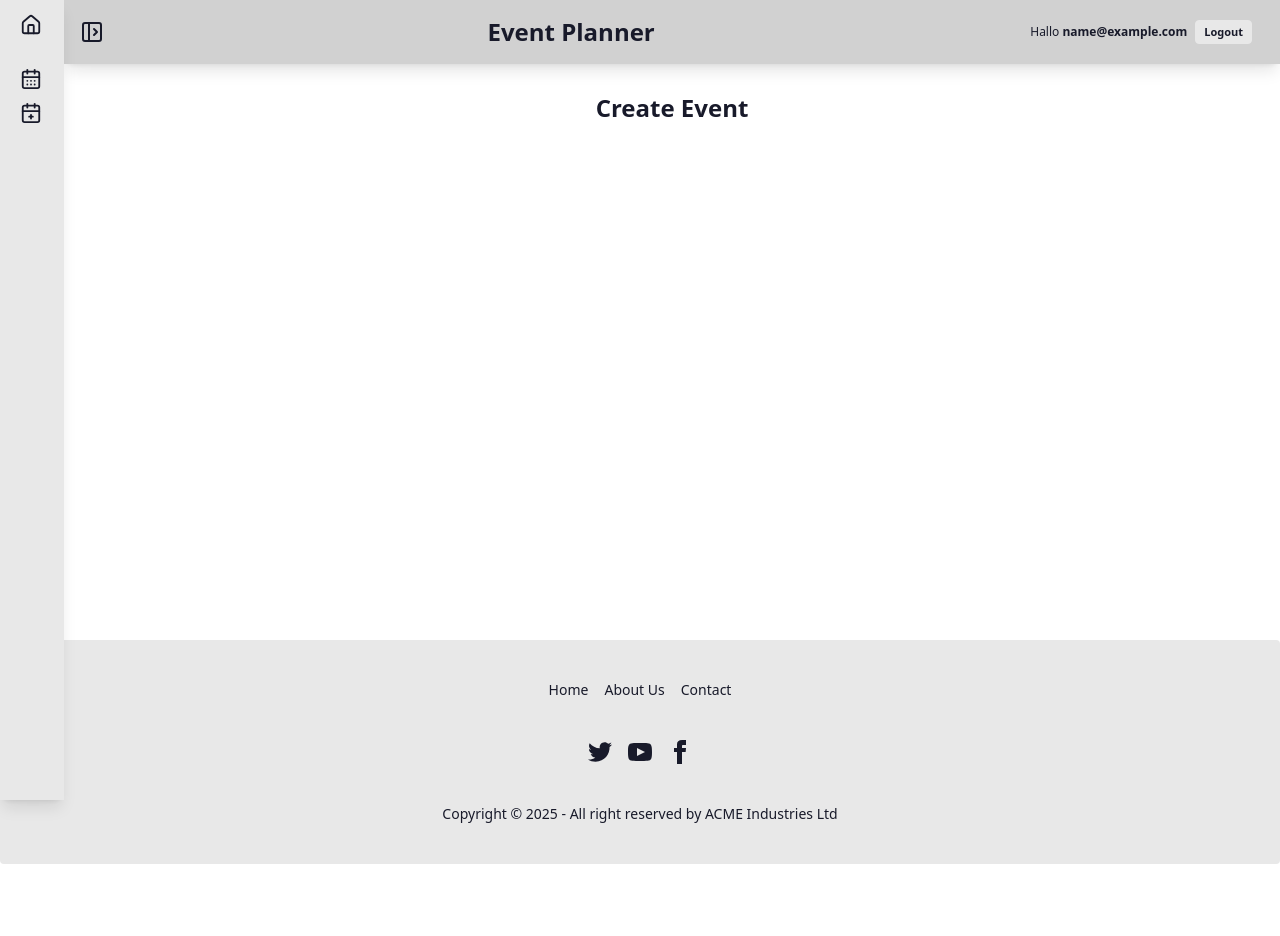
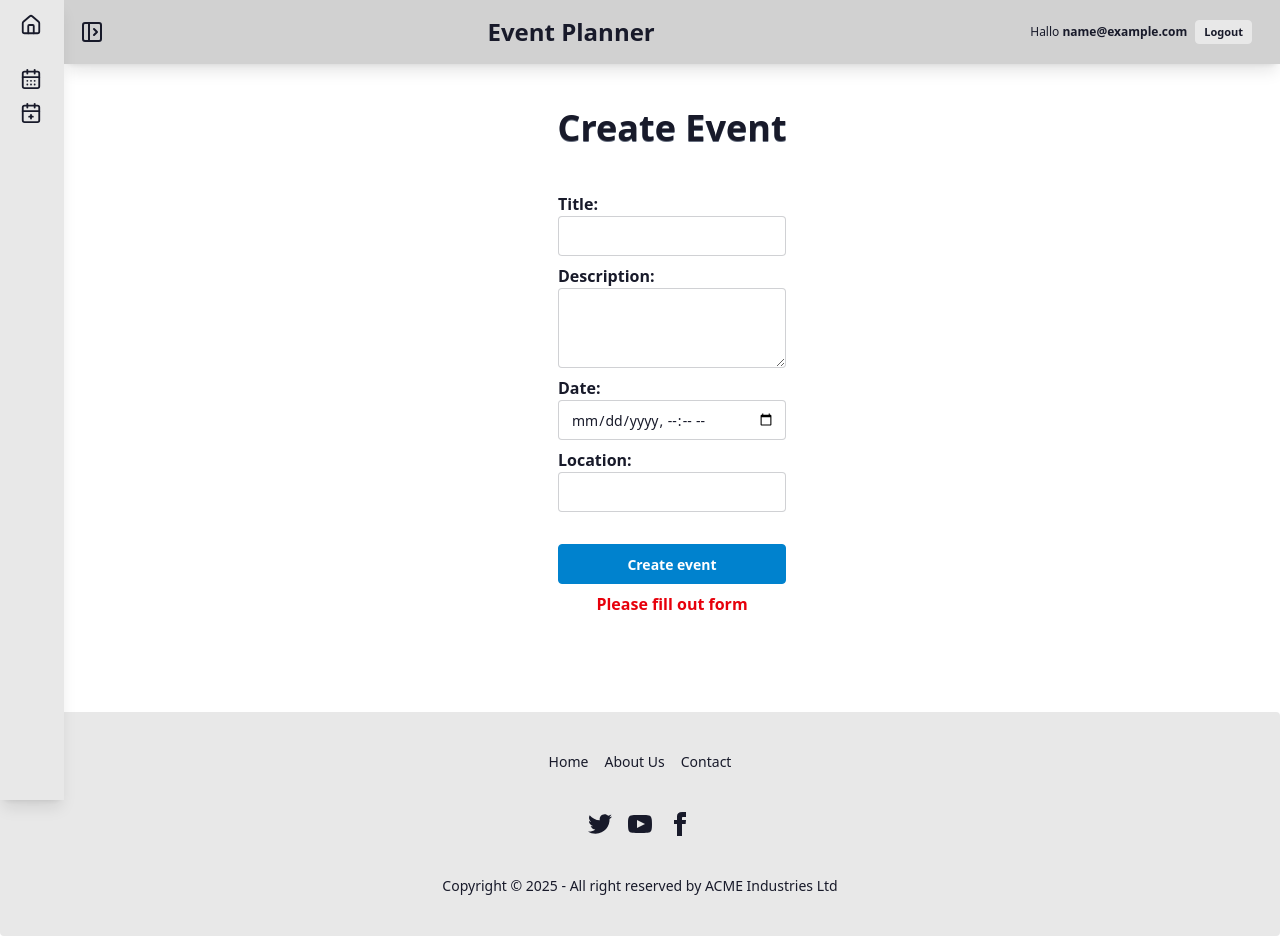
Before and after one commit to GittyX3b/wbs-project_6, a React app in the folder frontend/: page /create-event in a window 1280 px wide. Before the commit the page ends 864 px from the top, so only its background shows below. Built offline with nearby package versions, Linux system fonts and the light colour scheme; sample sign-in values are in the browser's storage; the HTML template or start-up script is replaced by a standard one.

Commit message:
First draft of page CreateEvent, Design of SignUp page reworked

```diff
--- a/frontend/src/pages/CreateEvent.tsx
+++ b/frontend/src/pages/CreateEvent.tsx
@@ -1,5 +1,54 @@
-const CreateEvent = () => {
-  return <h2 className="text-center">Create Event</h2>;
-};
+import { useState } from "react";
 
-export { CreateEvent };
+/**
+ * Define string literal type CreateEventState
+ */
+type CreateEventState = "fetching" | "init" | "emptyFields";
+
+export function CreateEvent() {
+  const [createEventState, SetCreateEventState] = useState(() => "init");
+
+  return (
+    <>
+      <div className="flex flex-col items-center justify-center">
+        <h1 className="font-bold text-2xl text-shadow-gray-500 text-shadow-2xs m-4">
+          Create Event
+        </h1>
+        <form className="flex flex-col">
+          <label className="font-bold" htmlFor="title">
+            Title:
+          </label>
+          <input className="input mb-2" type="text" name="title" id="title" />
+          <label className="font-bold">Description:</label>
+          <textarea className="textarea mb-2"></textarea>
+          <label className="font-bold" htmlFor="description">
+            Date:
+          </label>
+          <input
+            className="input mb-2"
+            type="datetime-local"
+            name="date"
+            id="date"
+          />
+          <label className="font-bold" htmlFor="location">
+            Location:
+          </label>
+          <input
+            className="input mb-2"
+            type="text"
+            name="location"
+            id="location"
+          />
+          <button className="btn btn-primary mt-6" type="submit">
+            Create event
+          </button>
+        </form>
+        <p className="text-red-600 font-bold mt-2">
+          {createEventState === "emptyFields"
+            ? "⚠️ There are empty fields ⚠️"
+            : "Please fill out form"}
+        </p>
+      </div>
+    </>
+  );
+}
--- a/frontend/src/pages/SignUp.tsx
+++ b/frontend/src/pages/SignUp.tsx
@@ -13,12 +13,6 @@ type SignUpState =
   | "noEmail"
   | "noPass"
   | "passTooShort";
-
-// enum ServerErrorCode {
-//   Success = 200,
-//   BadPassword = "User Already Exist",
-//   UserExits = "",
-// }
 
 export function SignUp() {
   const [signUpState, setSignUpState] = useState((): SignUpState => "init");
@@ -70,20 +64,15 @@ export function SignUp() {
           Sign Up
         </h1>
         <form className="flex flex-col" onSubmit={submitSignUp}>
-          <label className="text-black font-bold" htmlFor="email">
-            E-Mail:{" "}
+          <label className="font-bold" htmlFor="email">
+            E-Mail:
+          </label>
+          <input className="input mb-2" type="email" name="email" id="email" />
+          <label className="font-bold" htmlFor="password">
+            Password:
           </label>
           <input
-            className="border-2 rounded-md mb-2 text-black p-0.4"
-            type="email"
-            name="email"
-            id="email"
-          />
-          <label className="text-black font-bold" htmlFor="password">
-            Password:{" "}
-          </label>
-          <input
-            className="border-2 rounded-md mb-2 text-black p-0.4"
+            className="input mb-2"
             type="password"
             name="password"
             id="password"
@@ -93,7 +82,7 @@ export function SignUp() {
             className={
               signUpState === "fetching"
                 ? "btn btn-sm mt-2 mb-2 bg-gray-700"
-                : "btn btn-sm mt-2 mb-2 hover:bg-gray-600"
+                : "btn btn-primary mt-5 mb-2"
             }
             type="submit"
           >
```
Also changed, not shown: frontend/src/utils/apiAccess.ts (+16 -6 lines).
